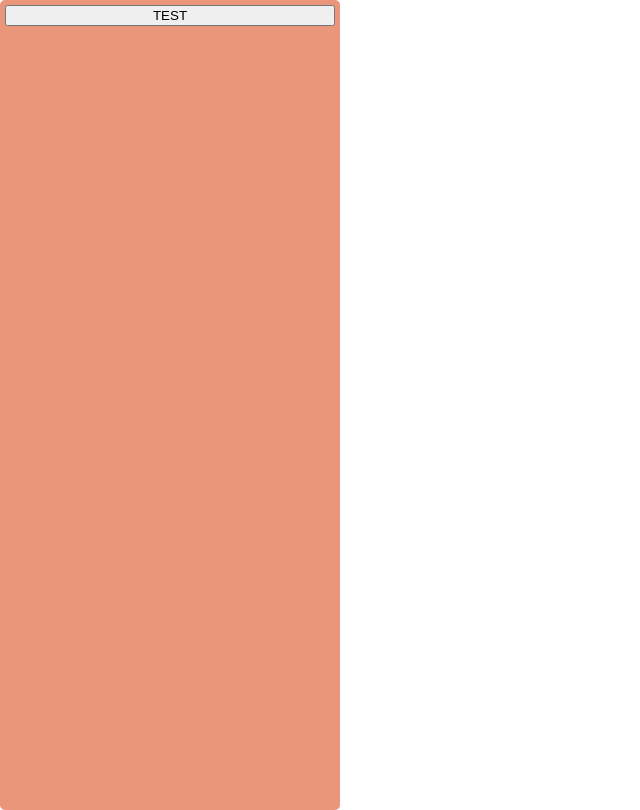
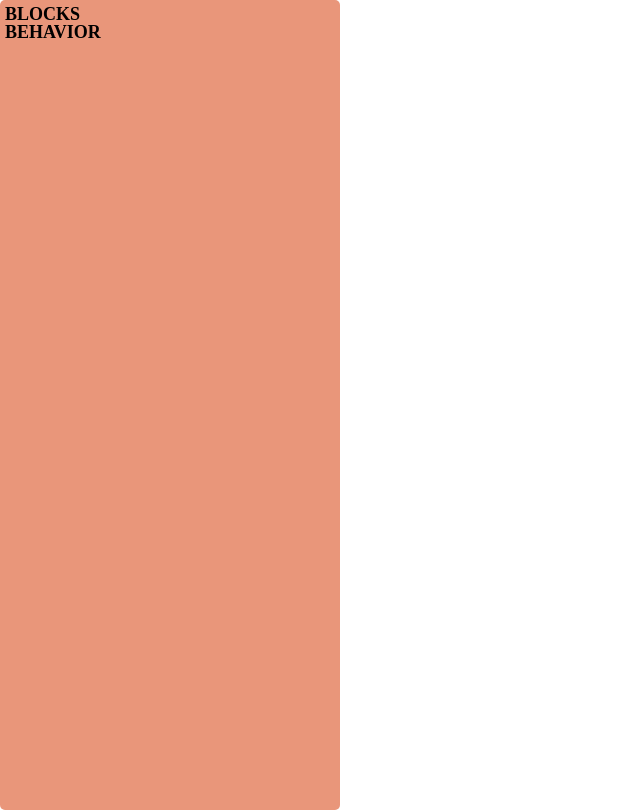
Before and after one commit to dbomoto/web-dev-helper, a plain HTML site: page index.html in a window 1280 px wide. Shown: the whole page, without its empty margins (0-640 px from the left). Drawn offline with Linux system fonts and the light colour scheme.

Commit message:
Update index.html

```diff
--- a/index.html
+++ b/index.html
@@ -9,7 +9,12 @@
 
     <!-- all tools should be located here -->
     <div id="helper">
-        <button>TEST</button>
+        <section>
+            <h3>BLOCKS</h3>
+        </section>
+        <section>
+            <h3>BEHAVIOR</h3>
+        </section>
     </div>
     <!-- display here the target website you want to edit -->
     <iframe id="web-display"></iframe>
```
